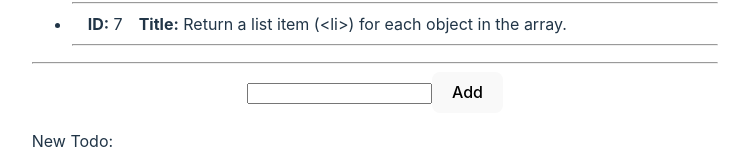
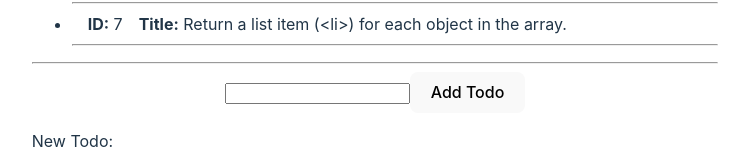
Before and after one commit to ledarca/react-todo, a React (Vite) app: page / in a window 1280 px wide. Shown: the part 498-661 px from the top of the page, without its empty margins (265-1014 px from the left). Built offline with nearby package versions, Linux system fonts and the light colour scheme.

Commit message:
update the form

```diff
--- a/src/AddTodoForm.jsx
+++ b/src/AddTodoForm.jsx
@@ -1,32 +1,26 @@
-
-
 import React, { useState } from 'react';
 
-const AddTodoForm = ({ onAddTodo }) => {
+function AddTodoForm({ onAddTodo }) {
+  const [todoTitle, setTodoTitle] = useState('');
 
-  const [todoTitle, setTodoTitle] = React.useState('');
+  const handleTitleChange = (event) => {
+    setTodoTitle(event.target.value);
+  };
 
-  // new Function
-  const handleAddTodo = (event) => {
-    // hint
-    event.preventDefault();
-
-    const todoTitle = event.target.title.value;
-
-    console.log(todoTitle);
-
-    event.target.reset();
-
-    // last sentence of the part that says app,invoke the onAddTodo
-    onAddTodo(todoTitle);
-
+  const handleAddTodo = () => {
+    const newTodo = {
+      id: Date.now(), //identificador único temporal
+      title: todoTitle
+    };
+    onAddTodo(newTodo);
+    setTodoTitle('');
   };
 
   return (
-    <form onSubmit={handleAddTodo}>
-      <input type="text" name="title" />
-      <button type="submit">Add</button>
-    </form>
+    <div>
+      <input type="text" value={todoTitle} onChange={handleTitleChange} />
+      <button onClick={handleAddTodo}>Add Todo</button>
+    </div>
   );
 }
 
```
